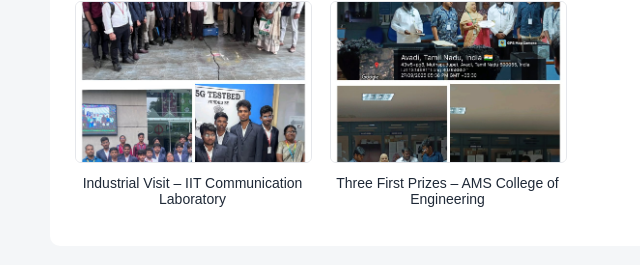
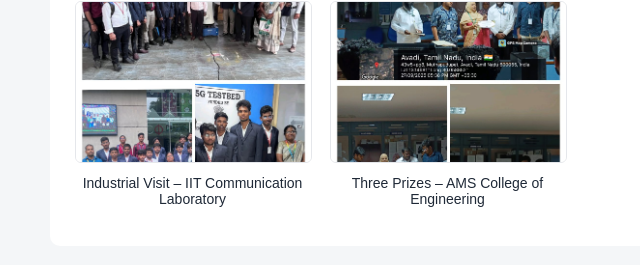
Before and after one commit to vishwanathkarunanithi/vishwanathkarunanithi.github.io, a plain HTML site: page index.html in a window 1280 px wide. Shown: the part 1766-2031 px from the top of the page, 65-705 px from the left. Drawn offline with Linux system fonts and the light colour scheme.

Commit message:
Update prize description in gallery item

```diff
--- a/index.html
+++ b/index.html
@@ -253,7 +253,7 @@ Exam Hall Allocation (Embedded System), and Face Detection using AI.
 
 <div class="gallery-item">
 <img src="iv_2.jpg">
-<p>Three First Prizes – AMS College of Engineering</p>
+<p>Three Prizes – AMS College of Engineering</p>
 </div>
 
 </div>
```
